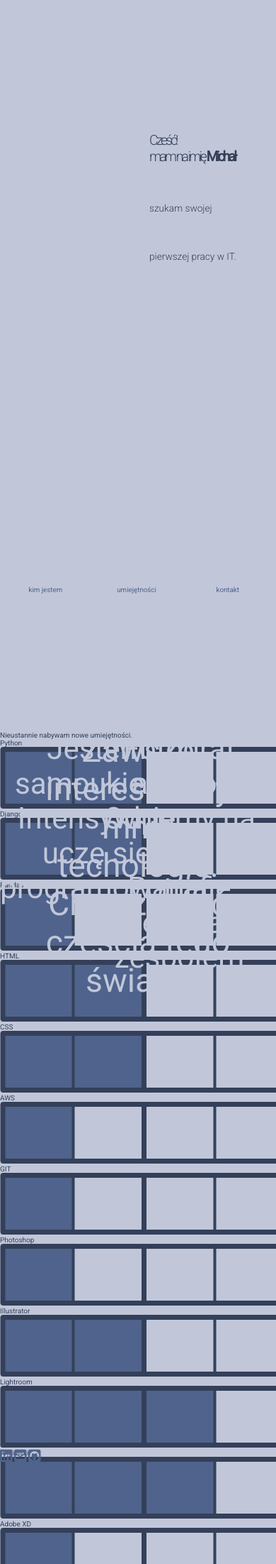
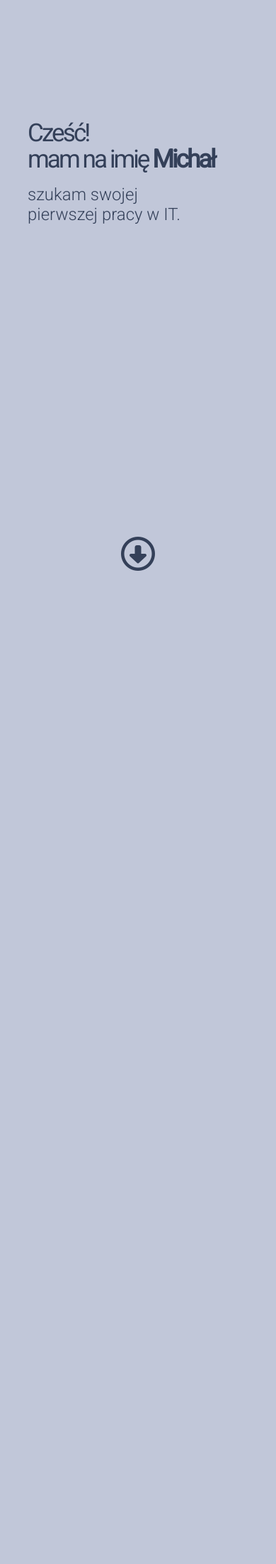
Before and after one commit to mplaszczymaka/poznaj_mnie, a PHP site: page / in a window 390 px wide; the page is wider, and only the part inside the window is pictured. Shown: the top 2203 px of that part at 71% size. After the commit the page ends 804 px from the top of that part, so only its background shows below. Run offline with PHP 8.4, Linux system fonts and the light colour scheme; some libraries are stand-ins or nearby versions.

Commit message:
rebuild header for mobile first

```diff
--- a/css/style.css
+++ b/css/style.css
@@ -9,54 +9,63 @@
     font-family: 'Roboto', sans-serif;
     font-size: 10px;
     color: #344059;
+    box-sizing: border-box;
 }
 
 
-.container {
-    max-height: 1000px;
+#container {
+    position: absolute;
+    width: 100vw;
+    align-content: center;
+    overflow: hidden;
 }
 
 
 .circle1
 {
-    position: absolute;
+    position: fixed;
     width: 3247px;
     height: 3463px;
     margin: -1050px -2860px;
     z-index: 0;
 }
 
-h1
-{
-    font-size:5vw;
-    font-weight: 300;
-    letter-spacing: -3px;
-    margin-top: 22vh;
-    margin-left: 25vh;
-    margin-bottom: 20px;
-    position: relative;
-    z-index: 10;
+header {
+    position: fixed;
+    top: 0;
+    left: 0;
+    height: 100vh;
+    width: 100%;
 }
 
-h2
+header hgroup {
+    position: absolute;
+    top: 20%;
+    left: 10%;
+}
+
+header hgroup h1
 {
+    font-weight: 500;
+    letter-spacing: -3px;
+    font-size: 2.2rem;
+    line-height: 37px;
+}
+
+header hgroup h2
+{
+    margin-top: 2vh;
     font-weight: 300;
-    margin-left: 25vh;
-    font-size: 3.5vw;
-    line-height: 8vh;
-    top: 1vh;
-    position: relative;
-    z-index: 1;
+    font-size: 1.5rem;
 }
 
 
 nav {
     width: 100%;
-    display: inline-block;
     text-align: center;
-    font-size: 2.5vw;
+    font-size: 3rem;
     position: absolute;
-    bottom: 1vh;
+    bottom: 4%;
 }
 
 ul > li
@@ -78,11 +87,18 @@
     color: #344059
 }
 
-.page-header
-{
-    position: static;
-    width: 100%;
-    height: 100vh;
+
+main {
+    position: relative;
+    margin-top: 200vh;
+}
+
+.kimjestem {
+    position: relative;
+}
+
+.umiejetnosci {
+    position: relative;
 }
 
 
--- a/index.html
+++ b/index.html
@@ -14,22 +14,28 @@
 </head>
 <body>
     <div id="container">
-        <header class="page-header">
+        <header>
+            <hgroup>
                 <h1>Cześć!<br>mam na imię <b>Michał</b></h1>
                 <h2>szukam swojej<br>pierwszej pracy w IT.</h2>
-        </header>
+            </hgroup>
+
+
             <nav>
+                <i class="far fa-arrow-alt-circle-down"></i>
+                <!--
                     <ul>
                     <li><a href="#kimjestem">kim jestem</a></li>
                     <li><a href="#umiejetnosci">umiejętności</a></li>
                     <li><a href="#kontakt">kontakt</a></li>
                 </ul>
+                -->
             </nav>
             <div style="clear:both"></div>
 
-
+        </header>
+        <main>
             <section class="kimjestem">
-            <div class="container" id="kimjestem">
                 <div class="bluebox">
                     <p>
                         Jestem samoukiem. <br>
@@ -49,12 +55,10 @@
                         Potrafię kierować zespołem <br>
                     </p>
                 </div>
-            </div>
             </section>
             <section class="umiejetnosci">
 
-            <div class="container" id="umiejetnosci">
-                <header>Nieustannie nabywam nowe umiejętności.</header>
+                    <h1>Nieustannie nabywam nowe umiejętności.</h1>
                     <div class="firstSkills">
                         <div class="firstSkillsLeft">
                             Python<img src="img/2.png" /></br>
@@ -81,7 +85,7 @@
                             Excell<img src="img/2.png" /></br>
                         </div>
                     </div>
-            </div>
+
             </section>
             <footer>
                 <div class="container" id="kontakt" style="height: auto;">
@@ -93,6 +97,7 @@
                     </div>
                 </div>
             </footer>
+        </main>
    </div>
 </body>
 </html>
```
Lines whose indentation alone changed are shown as unchanged.
